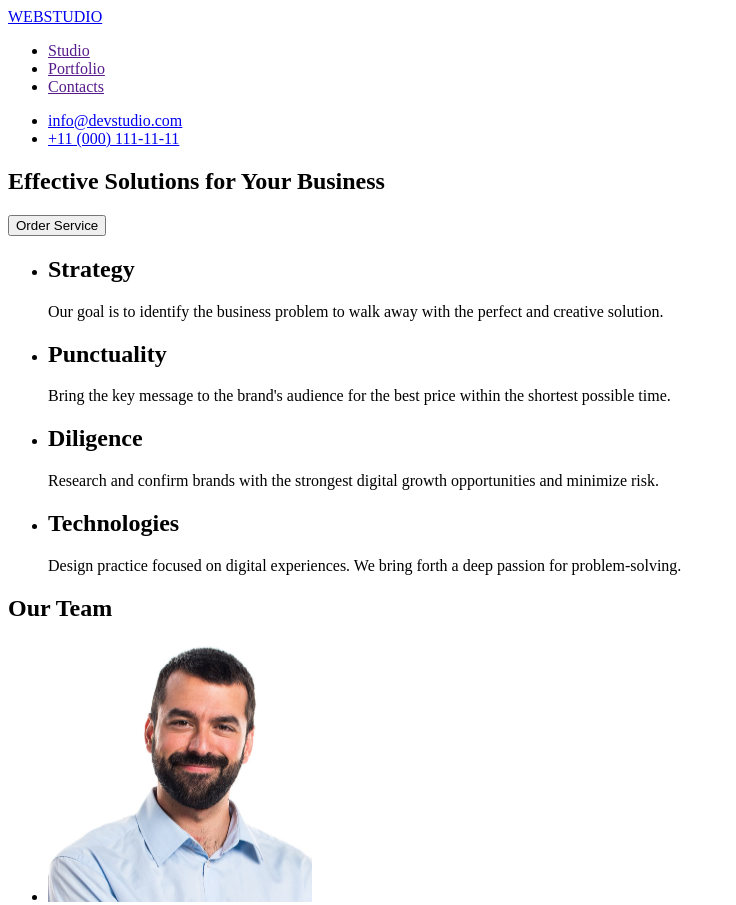
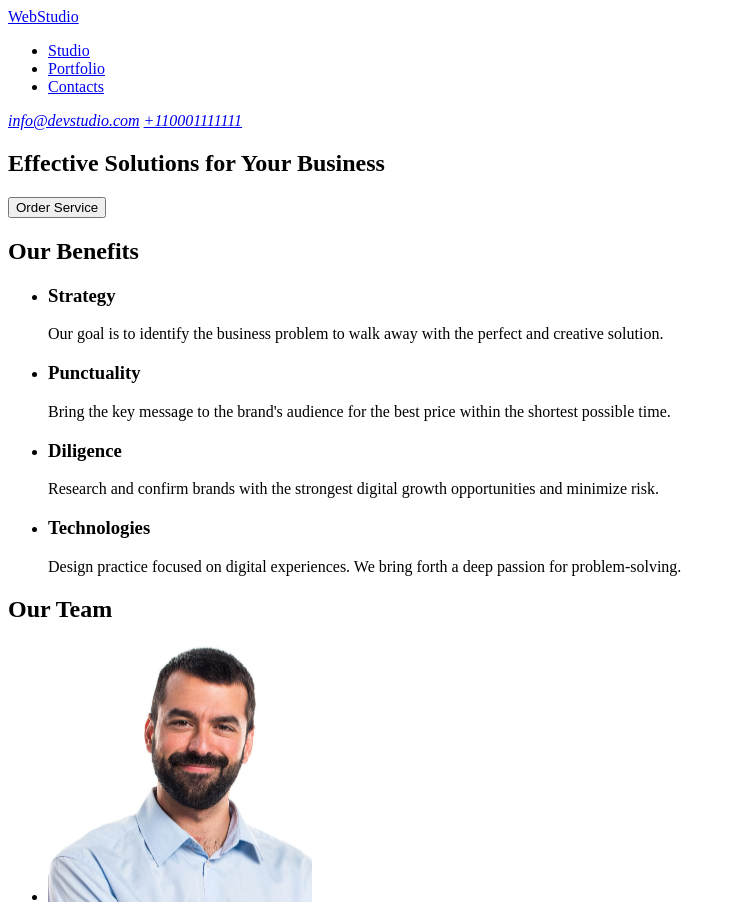
Before and after one commit to MaxPuga/goit-markup-hw-01, a plain HTML site: page index.html in a window 1280 px wide. Shown: the top 905 px of the page, without its empty margins (0-736 px from the left). Drawn offline with Linux system fonts and the light colour scheme.

Commit message:
add initial files

```diff
--- a/index.html
+++ b/index.html
@@ -7,53 +7,51 @@
   </head>
   <body>
     <header>
+      <a href="./index.html">WebStudio</a>
       <nav>
-        <a href="index.html">WEBSTUDIO</a>
         <ul>
-          <li><a href="">Studio</a></li>
-          <li><a href="">Portfolio</a></li>
-          <li><a href="">Contacts</a></li>
+          <li><a href="#">Studio</a></li>
+          <li><a href="#">Portfolio</a></li>
+          <li><a href="#">Contacts</a></li>
         </ul>
       </nav>
-      <ul>
-        <li>
-          <a href="mailto:info@devstudio.com">info@devstudio.com</a>
-        </li>
-        <li>
-          <a href="tel:+110001111111">+11 (000) 111-11-11</a>
-        </li>
-      </ul>
+      <address>
+        <a href="#">info@devstudio.com</a>
+        <a href="tel:+110001111111">+110001111111</a>
+      </address>
     </header>
     <main>
       <section>
         <h1>Effective Solutions for Your Business</h1>
         <button type="button">Order Service</button>
       </section>
+
       <section>
+        <h2>Our Benefits</h2>
         <ul>
           <li>
-            <h2>Strategy</h2>
+            <h3>Strategy</h3>
             <p>
               Our goal is to identify the business problem to walk away with the
               perfect and creative solution.
             </p>
           </li>
           <li>
-            <h2>Punctuality</h2>
+            <h3>Punctuality</h3>
             <p>
               Bring the key message to the brand's audience for the best price
               within the shortest possible time.
             </p>
           </li>
           <li>
-            <h2>Diligence</h2>
+            <h3>Diligence</h3>
             <p>
               Research and confirm brands with the strongest digital growth
               opportunities and minimize risk.
             </p>
           </li>
           <li>
-            <h2>Technologies</h2>
+            <h3>Technologies</h3>
             <p>
               Design practice focused on digital experiences. We bring forth a
               deep passion for problem-solving.
@@ -61,6 +59,7 @@
           </li>
         </ul>
       </section>
+
       <section>
         <h2>Our Team</h2>
         <ul>
@@ -108,7 +107,7 @@
       </section>
     </main>
     <footer>
-      <a href="index.html">WEBSTUDIO</a>
+      <a href="./index.html">WebStudio</a>
       <p>
         Increase the flow of customers and sales for your business with digital
         marketing & growth solutions.
```
